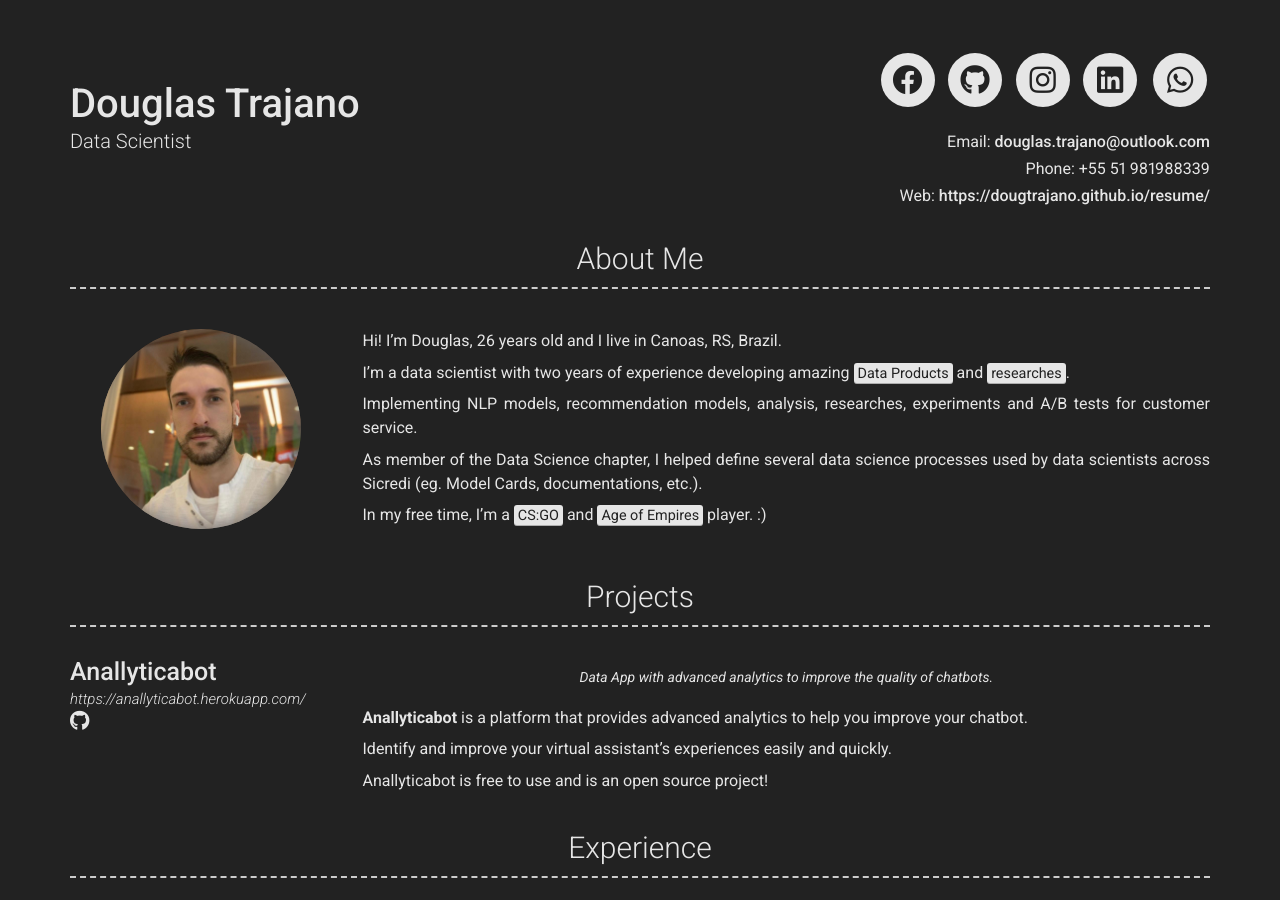
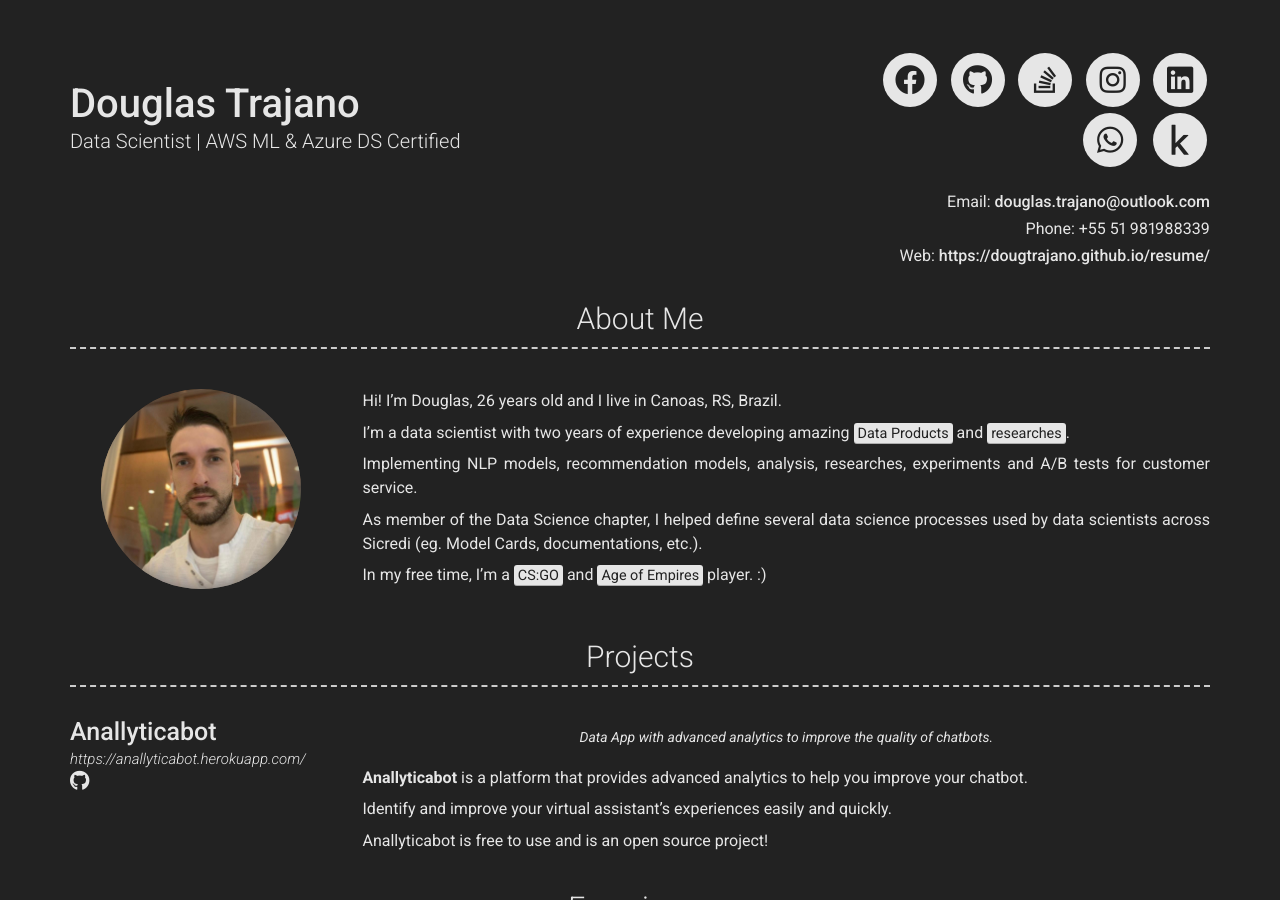
Before and after one commit to DougTrajano/resume, a Jekyll site: the page built from index.md, in a window 1280 px wide and 900 px high. Built offline with Jekyll 4.4.1, drawn with Linux system fonts in a browser that asks for light colours; nearby versions of some CDN libraries; some of the changed text lies outside the part shown.

Commit message:
add azure certification

```diff
--- a/_config.yml
+++ b/_config.yml
@@ -4,7 +4,7 @@ repository: DougTrajano/dougresume
 
 # Personal info
 name: Douglas Trajano
-title: Data Scientist
+title: Data Scientist | AWS ML & Azure DS Certified
 email: douglas.trajano@outlook.com
 phone: +55 51 981988339
 website: https://dougtrajano.github.io/resume/
@@ -15,7 +15,7 @@ darkmode: true
 # Social links
 #twitter_username: jekyllrb
 github_username:  DougTrajano
-#stackoverflow_username: "00000001"
+stackoverflow_username: "8803008"
 #dribbble_username: jekyll
 facebook_username: DougTrajano
 #flickr_username: jekyll
@@ -32,6 +32,9 @@ additional_links:
 - title: WhatsApp
   icon: fab fa-whatsapp
   url: https://wa.me/5551981988339
+- title: Kaggle
+  icon: fab fa-kaggle
+  url: https://www.kaggle.com/dougtrajano
 # - title: another link
 #   icon: font awesome brand icon name (eg. fa-twitter) (https://fontawesome.com/icons?d=gallery&s=brands&m=free)
 #   url: Link url (eg. https://google.com)
@@ -68,6 +71,7 @@ about_content: | # this will include new lines to allow paragraphs
 # More Section
 more_title: Certifications #(Use this to override about more section title)
 more_content: | # this will include new lines to allow paragraphs
+  - Microsoft Certified: Azure Data Scientist Asccoaite <mark>Azure Cloud</mark>
   - AWS Certified Machine Learning - Specialty <mark>AWS</mark>
   - Certified Associate in Project Management (CAPM)® <mark>PMI</mark>
   - ITIL® Foundation Certificate in IT Service Management <mark>EXIN</mark>
```
